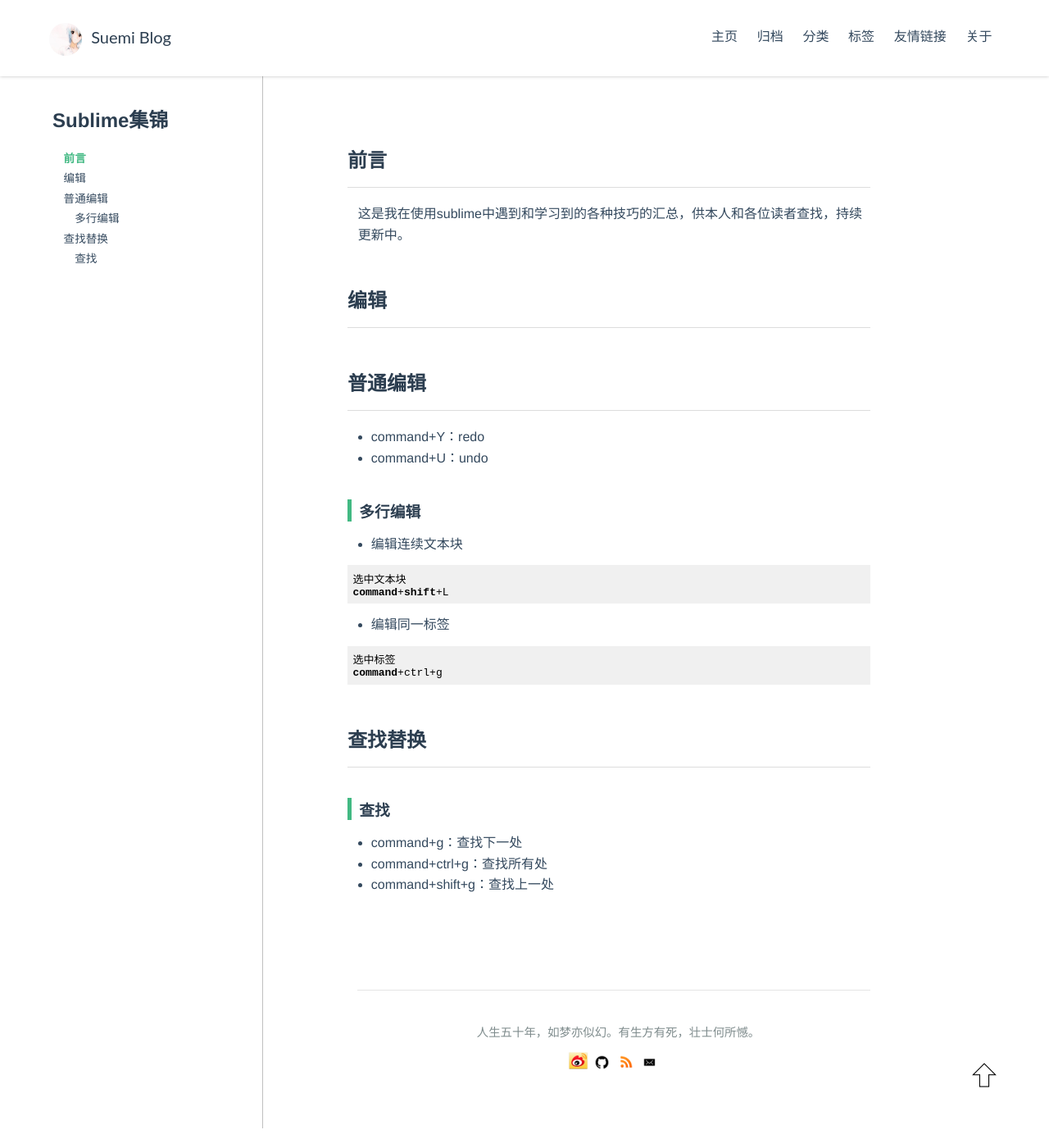
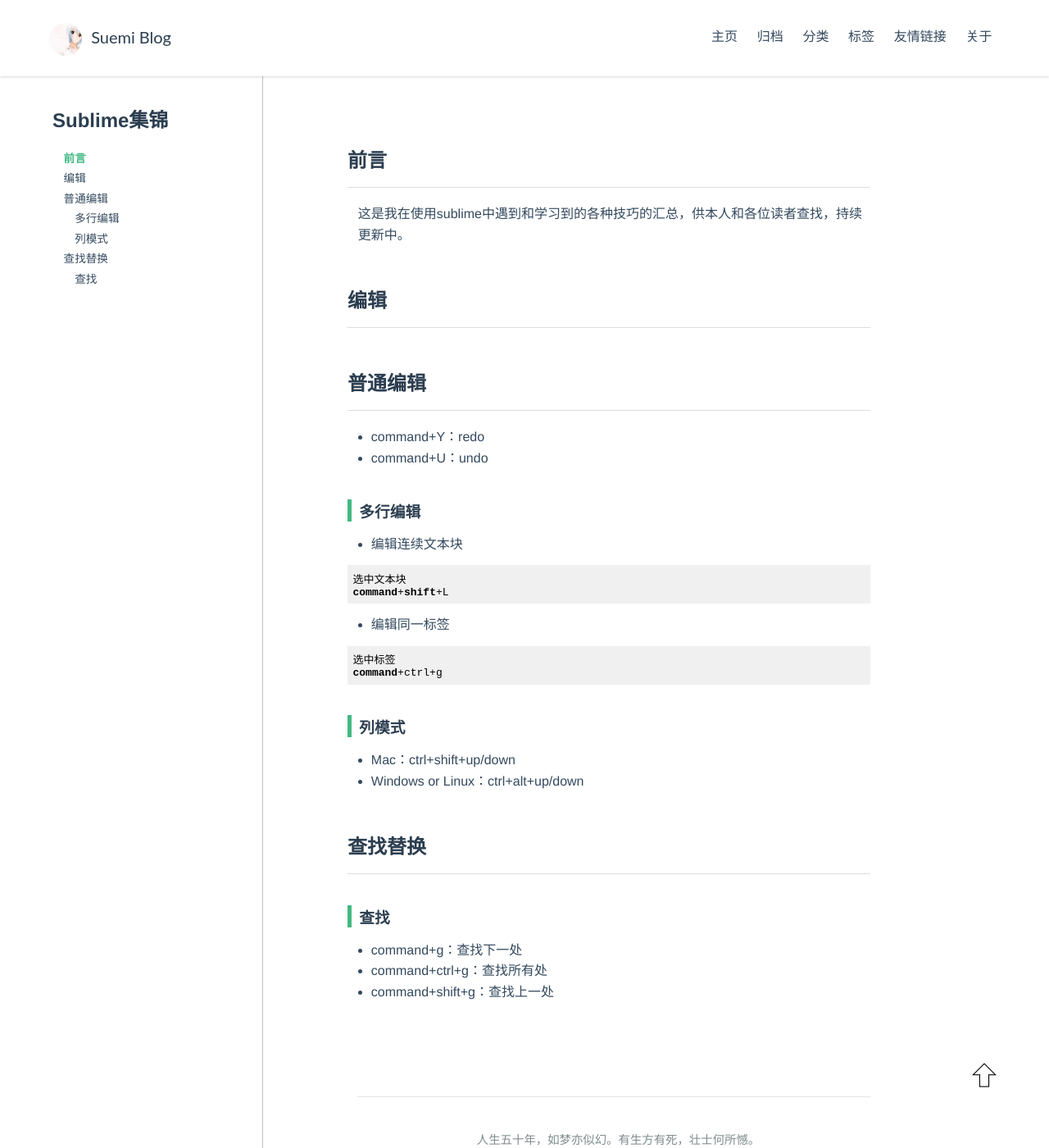
Before and after one commit to suemi994/suemi994.github.io, a Jekyll site: the page built from _posts/2015-01-27-sublime.md, in a window 1280 px wide and 1400 px high. Shown: the whole window at 82% size. Built offline with Jekyll 4.4.1, drawn with Linux system fonts in a browser that asks for light colours; comment, search, counter and statistics services are not loaded.

Commit message:
add column mode

````diff
--- a/_posts/2015-01-27-sublime.md
+++ b/_posts/2015-01-27-sublime.md
@@ -31,6 +31,10 @@
 command+ctrl+g
 ```
 
+###列模式
+- Mac：ctrl+shift+up/down
+- Windows or Linux：ctrl+alt+up/down
+
 ##查找替换
 
 ###查找
````
